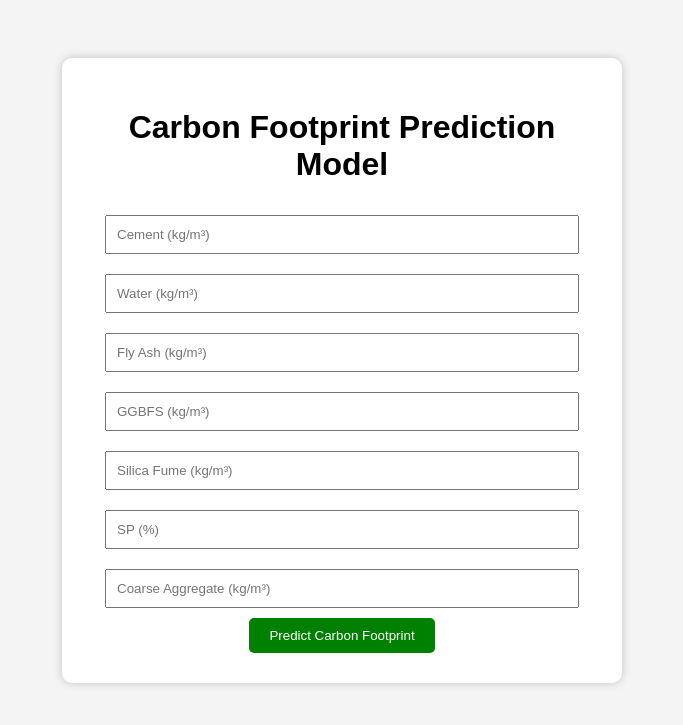
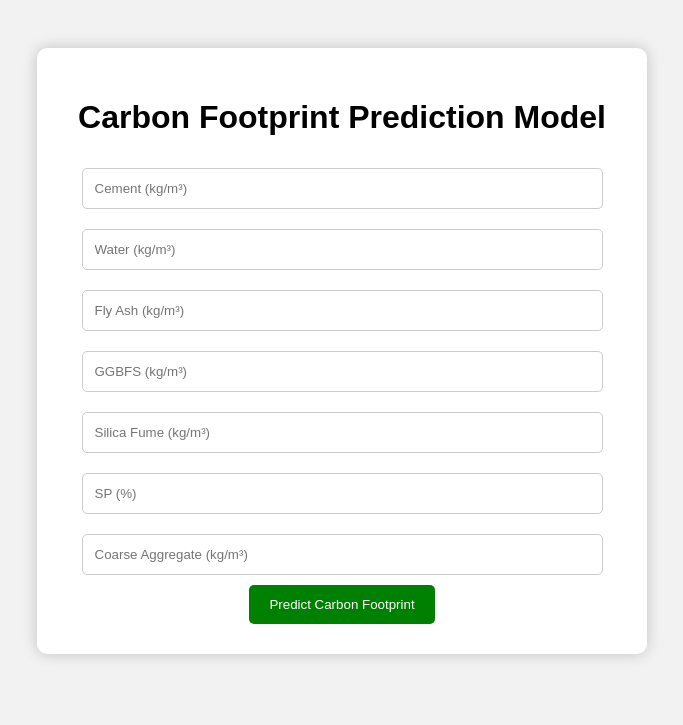
Before and after one commit to Ganeshtarte/CarbonFootprint, a Flask app: page / in a window 1280 px wide. Shown: the top 725 px of the page, without its empty margins (298-981 px from the left). Run offline with Flask 3, Linux system fonts and the light colour scheme; parts of the project's set-up code (start-up, migrations or seed data) failed here and were passed over.

Commit message:
Refactor CSS styles for layout and input elements
Updated styles for body, container, input, and button elements.

```diff
--- a/static/style.css
+++ b/static/style.css
@@ -1,32 +1,34 @@
 body{
     font-family: Arial;
-    background:#f4f4f4;
+    background:#f2f2f2;
     text-align:center;
-    padding-top:50px;
+    padding-top:40px;
 }
 
 .container{
     background:white;
-    width:500px;
+    width:550px;
     margin:auto;
     padding:30px;
     border-radius:10px;
-    box-shadow:0px 0px 10px rgba(0,0,0,0.2);
+    box-shadow:0px 0px 15px rgba(0,0,0,0.2);
 }
 
 input{
     width:90%;
-    padding:10px;
+    padding:12px;
     margin:10px;
+    border:1px solid #ccc;
+    border-radius:5px;
 }
 
 button{
-    padding:10px 20px;
+    padding:12px 20px;
     background:green;
     color:white;
     border:none;
+    border-radius:5px;
     cursor:pointer;
-    border-radius:5px;
 }
 
 button:hover{
```
